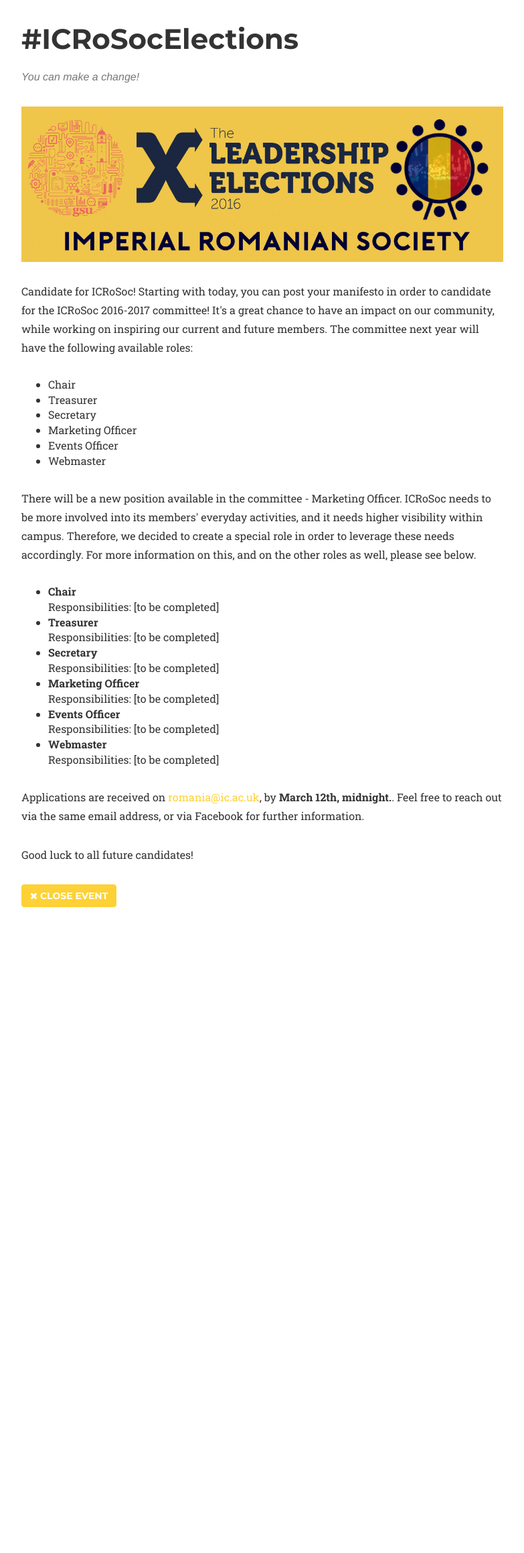
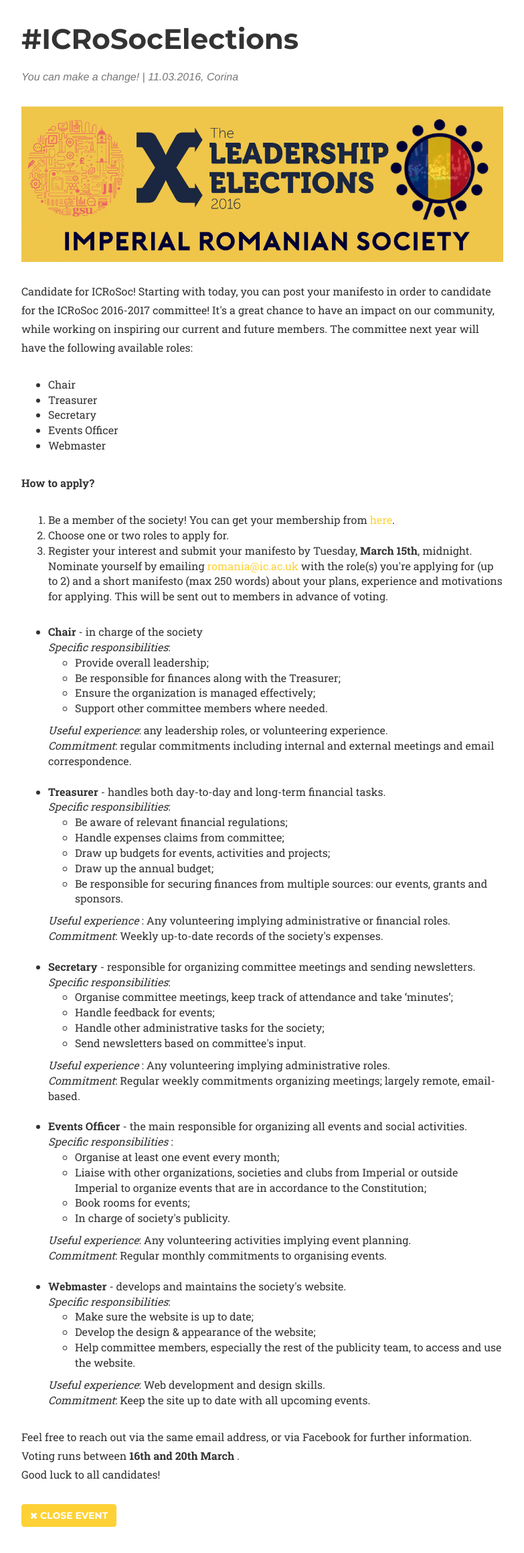
Before and after one commit to mihaibarbu94/romanian, a PHP site: page / in a window 1280 px wide, after a click that opens the changed part. Shown: the part 100-2418 px from the top of the page at 67% size, without its empty margins (248-1031 px from the left). Run offline with PHP 8.4, Linux system fonts and the light colour scheme; some libraries are stand-ins or nearby versions; some web fonts are replaced.

Commit message:
Updated elections' page.

```diff
--- a/css/agency.css
+++ b/css/agency.css
@@ -322,7 +322,9 @@ ul.social-buttons li a:hover,ul.social-buttons li a:focus,ul.social-buttons li a
 
 .portfolio-modal .modal-content p {margin-bottom:30px; font-size: 16px;}
 
-.portfolio-modal .modal-content ul {margin-bottom:30px; font-size: 16px;}
+.portfolio-modal .modal-content ul {margin-bottom:10px; font-size: 16px;}
+
+.portfolio-modal .modal-content ol {margin-bottom:5px; font-size: 16px;}
 
 .portfolio-modal .modal-content p.item-intro{margin:20px 0 30px;font-family:"Droid Serif","Helvetica Neue",Helvetica,Arial,sans-serif;font-style:italic;font-size:16px}
 
--- a/index.html
+++ b/index.html
@@ -313,30 +313,84 @@
                         <div class="modal-body">
                             <!-- Project Details Go Here -->
                             <h2>#ICRoSocElections</h2>
-                            <p class="item-intro text-muted">You can make a change!</p>
+                            <p class="item-intro text-muted">You can make a change! | <i>11.03.2016, Corina</i></p>
                             <img class="img-responsive img-centered" src="img/portfolio/elections-big.jpg" alt="">
                             <p>Candidate for ICRoSoc! Starting with today, you can post your manifesto in order to candidate for the ICRoSoc 2016-2017 committee! It's a great chance to have an impact on our community, while working on inspiring our current and future members. The committee next year will have the following available roles:
-                            </p>
                                 <ul>
                                     <li>Chair</li>
                                     <li>Treasurer</li>
                                     <li>Secretary</li>
-                                <li>Marketing Officer</li>
                                     <li>Events Officer</li>
                                     <li>Webmaster</li>
                                 </ul>
-                            <p>There will be a new position available in the committee - Marketing Officer. ICRoSoc needs to be more involved into its members' everyday activities, and it needs higher visibility within campus. Therefore, we decided to create a special role in order to leverage these needs accordingly. For more information on this, and on the other roles as well, please see below.
                             </p>
+                            <p> <b>How to apply?</b>
+                                <ol>
+                                    <li>Be a member of the society! You can get your membership from <a href="https://www.imperialcollegeunion.org/activities/a-to-z/343">here</a>. </li>
+                                    <li>Choose one or two roles to apply for.</li>
+                                    <li>Register your interest and submit your manifesto by Tuesday, <b>March 15th</b>, midnight. Nominate yourself by emailing <a href="mailto:romania@ic.ac.uk">romania@ic.ac.uk</a> with the role(s) you're applying for (up to 2) and a short manifesto (max 250 words) about your plans, experience and motivations for applying. This will be sent out to members in advance of voting.</li>
+                                </ol>
+                            </p>
+                            <p>
                                 <ul>
-                                <li><b>Chair</b><br>Responsibilities: [to be completed]</li>
-                                <li><b>Treasurer</b><br>Responsibilities: [to be completed]</li>
-                                <li><b>Secretary</b><br>Responsibilities: [to be completed]</li>
-                                <li><b>Marketing Officer</b><br>Responsibilities: [to be completed]</li>
-                                <li><b>Events Officer</b><br>Responsibilities: [to be completed]</li>
-                                <li><b>Webmaster</b><br>Responsibilities: [to be completed]</li>
+                                    <li><b>Chair</b> - in charge of the society <br>
+                                        <i>Specific responsibilities</i>:
+                                        <ul>
+                                            <li> Provide overall leadership; </li>
+                                            <li> Be responsible for finances along with the Treasurer; </li>
+                                            <li> Ensure the organization is managed effectively; </li>
+                                            <li> Support other committee members where needed. </li>
                                         </ul>
-                            <p> Applications are received on <a href="romania@ic.ac.uk">romania@ic.ac.uk</a>, by <b>March 12th, midnight.</b>. Feel free to reach out via the same email address, or via Facebook for further information.</p>
-                            <p> Good luck to all future candidates! </p>
+                                        <i>Useful experience</i>: any leadership roles, or volunteering experience. <br>
+                                        <i>Commitment</i>: regular commitments including internal and external meetings and email correspondence.
+                                    </li><br>
+                                    <li><b>Treasurer</b> - handles both day-to-day and long-term financial tasks.<br>
+                                        <i>Specific responsibilities</i>:
+                                        <ul>
+                                            <li> Be aware of relevant financial regulations; </li>
+                                            <li> Handle expenses claims from committee; </li>
+                                            <li> Draw up budgets for events, activities and projects; </li>
+                                            <li> Draw up the annual budget; </li>
+                                            <li> Be responsible for securing finances from multiple sources: our events, grants and sponsors. </li>
+                                        </ul>
+                                        <i>Useful experience </i>: Any volunteering implying administrative or financial roles. <br>
+                                        <i>Commitment</i>: Weekly up-to-date records of the society's expenses.
+                                    </li><br>
+                                    <li><b>Secretary</b> - responsible for organizing committee meetings and sending newsletters. <br>
+                                        <i> Specific responsibilities</i>:
+                                        <ul>
+                                            <li> Organise committee meetings, keep track of attendance and take ‘minutes’; </li>
+                                            <li> Handle feedback for events; </li>
+                                            <li> Handle other administrative tasks for the society; </li>
+                                            <li> Send newsletters based on committee's input. </li>
+                                        </ul>
+                                        <i>Useful experience </i>: Any volunteering implying administrative roles. <br>
+                                        <i>Commitment</i>: Regular weekly commitments organizing meetings; largely remote, email-based.
+                                    </li><br>
+                                    <li><b>Events Officer</b> - the main responsible for organizing all events and social activities. <br>
+                                        <i> Specific responsibilities </i>:
+                                        <ul>
+                                            <li> Organise at least one event every month; </li>
+                                            <li> Liaise with other organizations, societies and clubs from Imperial or outside Imperial to organize events that are in accordance to the Constitution; </li>
+                                            <li> Book rooms for events; </li>
+                                            <li> In charge of society's publicity. </li>
+                                        </ul>
+                                        <i>Useful experience</i>: Any volunteering activities implying event planning. <br>
+                                        <i>Commitment</i>: Regular monthly commitments to organising events.
+                                    </li><br>
+                                    <li><b>Webmaster</b> - develops and maintains the society's website.<br>
+                                        <i>Specific responsibilities</i>:
+                                        <ul>
+                                            <li> Make sure the website is up to date; </li>
+                                            <li> Develop the design & appearance of the website; </li>
+                                            <li> Help committee members, especially the rest of the publicity team, to access and use the website. </li>
+                                        </ul>
+                                        <i>Useful experience</i>: Web development and design skills. <br>
+                                        <i>Commitment</i>: Keep the site up to date with all upcoming events.
+                                    </li>
+                                </ul>
+                            </p>
+                            <p> Feel free to reach out via the same email address, or via Facebook for further information. Voting runs between <b> 16th and 20th March </b>. <br> Good luck to all candidates! <p>
                             <button type="button" class="btn btn-primary" data-dismiss="modal"><i class="fa fa-times"></i> Close Event</button>
                         </div>
                     </div>
```
Lines whose indentation alone changed are shown as unchanged.
